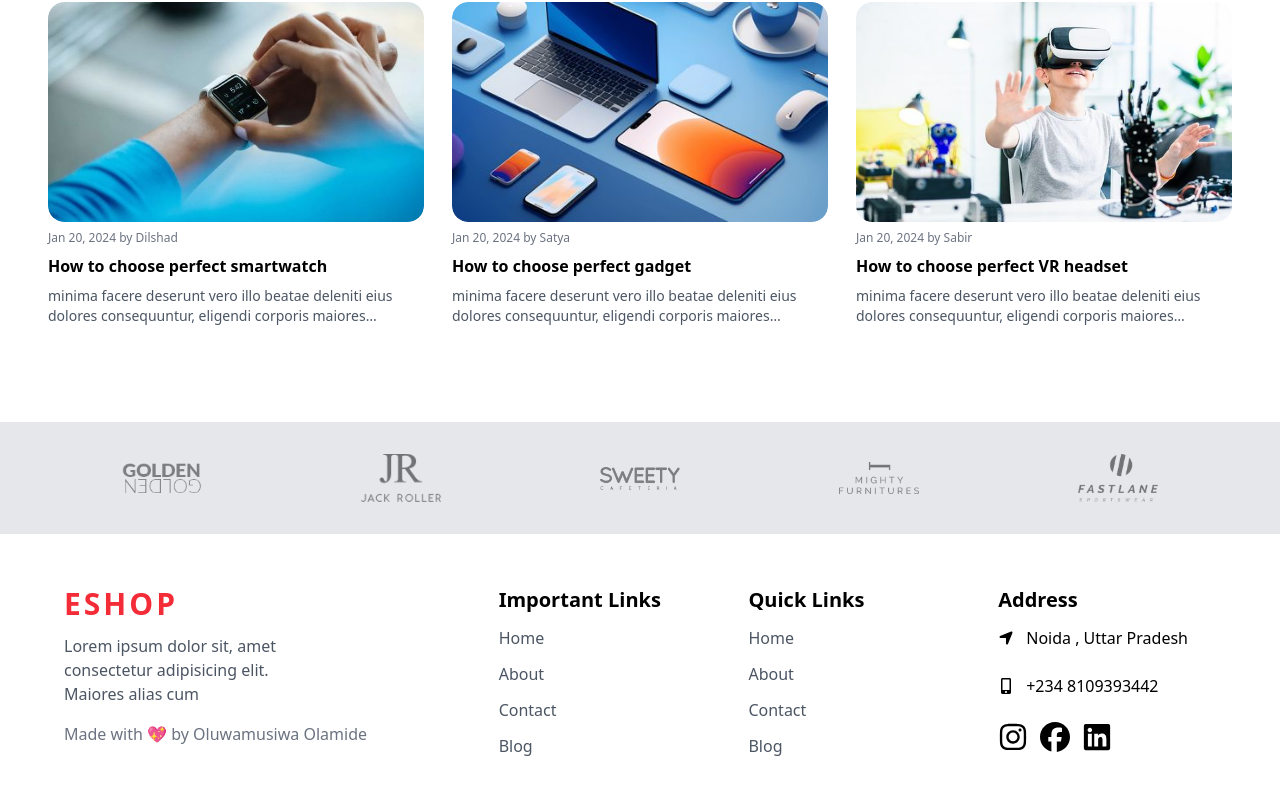
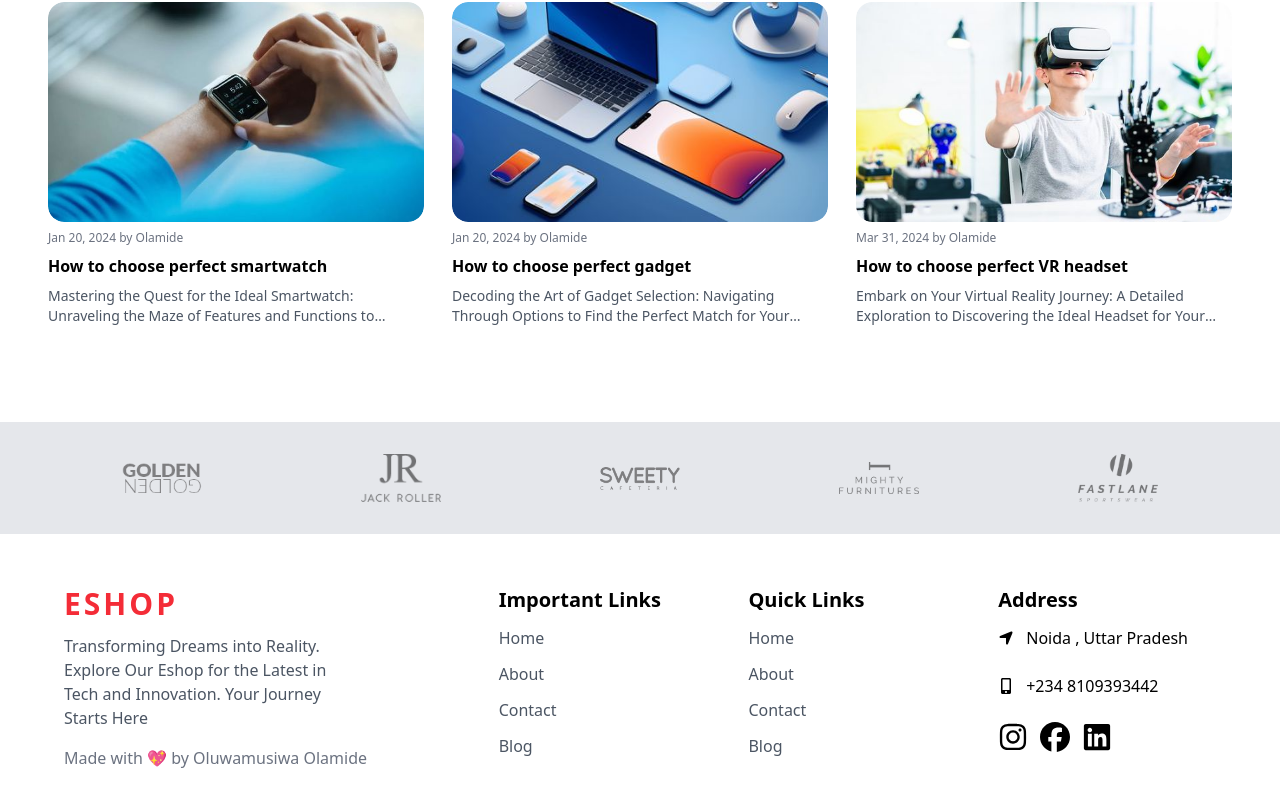
Before and after one commit to Olamideod/Ecommerce_website, a React (Vite) app: page / in a window 1280 px wide. Shown: the part 3608-4414 px from the top of the page. Built offline with nearby package versions, Linux system fonts and the light colour scheme.

Commit message:
change the text in my footer.jsx file and my blogs.jsx file

```diff
--- a/src/components/Blogs/Blogs.jsx
+++ b/src/components/Blogs/Blogs.jsx
@@ -10,24 +10,24 @@ const BlogData = [
   {
     title: "How to choose perfect smartwatch",
     subtitle:
-      "minima facere deserunt vero illo beatae deleniti eius dolores consequuntur, eligendi corporis maiores molestiae laudantium. Porro?",
-    published: "Jan 20, 2024 by Dilshad",
+      "Mastering the Quest for the Ideal Smartwatch: Unraveling the Maze of Features and Functions to Discover Your Perfect Companion!",
+    published: "Jan 20, 2024 by Olamide",
     image: Img1,
     aosDelay: "0",
   },
   {
     title: "How to choose perfect gadget",
     subtitle:
-      "minima facere deserunt vero illo beatae deleniti eius dolores consequuntur, eligendi corporis maiores molestiae laudantium. Porro?",
-    published: "Jan 20, 2024 by Satya",
+      "Decoding the Art of Gadget Selection: Navigating Through Options to Find the Perfect Match for Your Needs and Desires!",
+    published: "Jan 20, 2024 by Olamide",
     image: Img2,
     aosDelay: "200",
   },
   {
     title: "How to choose perfect VR headset",
     subtitle:
-      "minima facere deserunt vero illo beatae deleniti eius dolores consequuntur, eligendi corporis maiores molestiae laudantium. Porro?",
-    published: "Jan 20, 2024 by Sabir",
+      "Embark on Your Virtual Reality Journey: A Detailed Exploration to Discovering the Ideal Headset for Your Immersive Adventures!",
+    published: "Mar 31, 2024 by Olamide",
     image: Img3,
     aosDelay: "400",
   },
--- a/src/components/Footer/Footer.jsx
+++ b/src/components/Footer/Footer.jsx
@@ -41,8 +41,7 @@ const Footer = () => {
               Eshop
             </a>
             <p className="text-gray-600 dark:text-white/70  lg:pr-24 pt-3">
-              Lorem ipsum dolor sit, amet consectetur adipisicing elit. Maiores
-              alias cum
+            Transforming Dreams into Reality. Explore Our Eshop for the Latest in Tech and Innovation. Your Journey Starts Here
             </p>
             <p className="text-gray-500 mt-4">
               Made with 💖 by Oluwamusiwa Olamide
```
